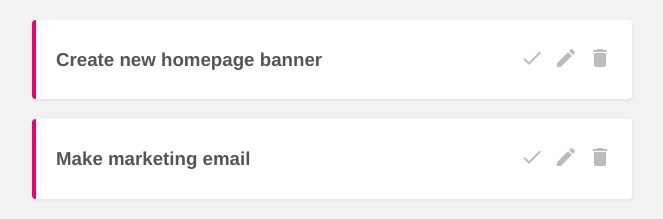
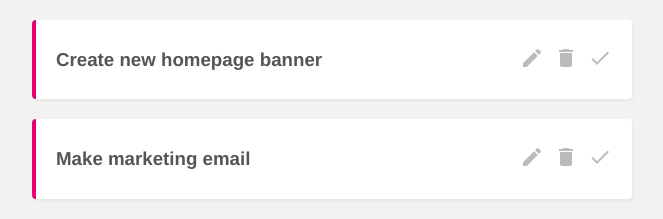
Before and after one commit to ciamac-da/vue-project-planner, a Vue app: page / in a window 1280 px wide. Shown: the top 219 px of the page, without its empty margins (308-971 px from the left). Built offline with nearby package versions, Linux system fonts and the light colour scheme; data requests are answered from the project's data file.

Commit message:
Verified by Marti4n 1.0.5 deleting projects

```diff
--- a/src/components/SingleProject.vue
+++ b/src/components/SingleProject.vue
@@ -3,9 +3,9 @@
         <div class="actions">
             <h3 @click="showDetails = !showDetails">{{ project.title }}</h3>
         <div class="icons">
+            <span class="material-icons">edit</span>
+            <span @click="deleteProject" class="material-icons">delete</span>
             <span class="material-icons">done</span>
-            <span class="material-icons">edit</span>
-            <span class="material-icons">delete</span>
         </div>
         </div>
         <div v-if="showDetails" class="details">
@@ -20,7 +20,15 @@ export default {
     props: ['project'],
     data() {
         return {
-            showDetails: false
+            showDetails: false,
+            uri: "http://localhost:3000/projects/" + this.project.id
+        }
+    },
+    methods: {
+        deleteProject() {
+            fetch(this.uri, {method: "DELETE"})
+            .then(()=> this.$emit("deleted", this.project.id))
+            .catch(err => console.log(err))
         }
     }
 }
--- a/src/views/Home.vue
+++ b/src/views/Home.vue
@@ -6,6 +6,7 @@
       :key="project.id">
       <SingleProject
       :project="project"
+      @deleted = "handleDelete"
        />
       </div>
     </div>
@@ -29,6 +30,11 @@ export default {
     .then(res => res.json())
     .then(data => this.projects = data)
     .catch(err => console.log(err))
+  },
+  methods: {
+    handleDelete(projectId) {
+     this.projects = this.projects.filter(project => project.id !== projectId)
+    }
   }
 }
 </script>
```
